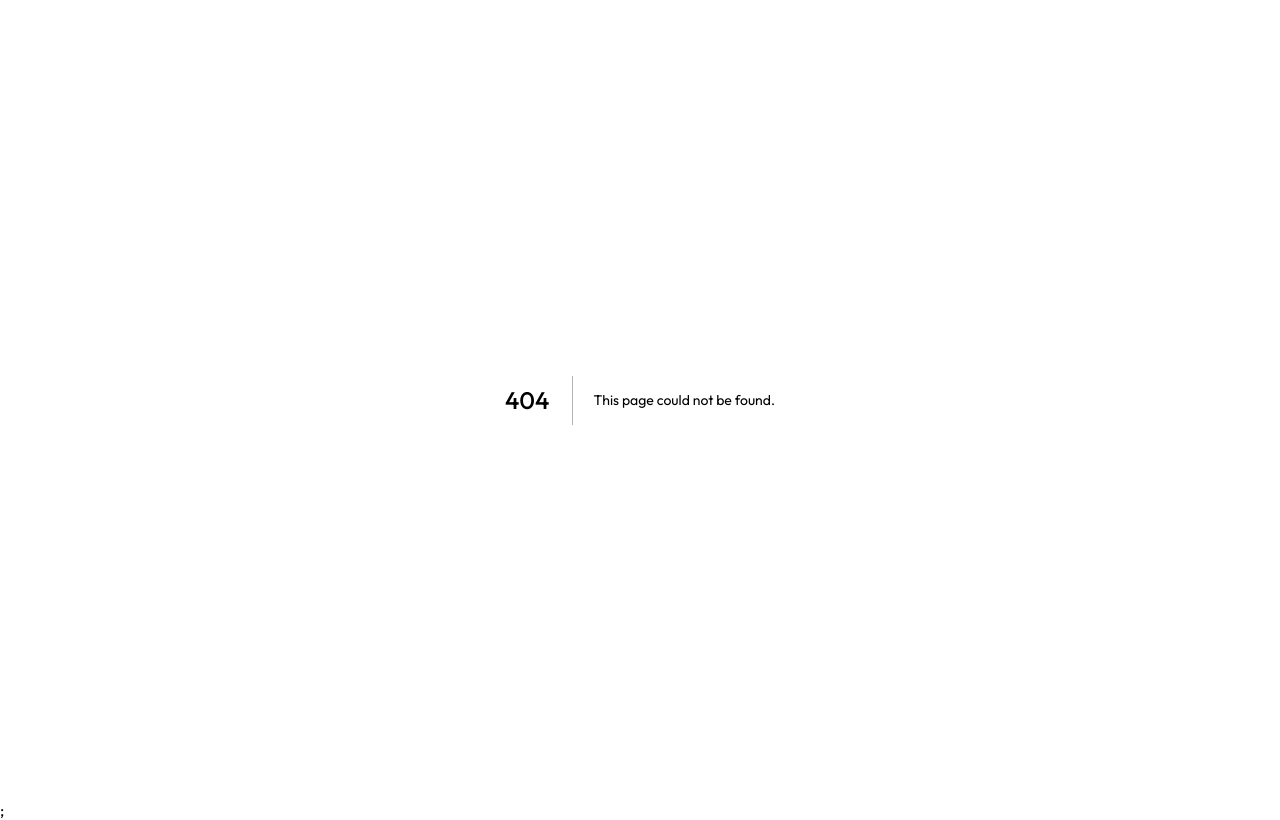
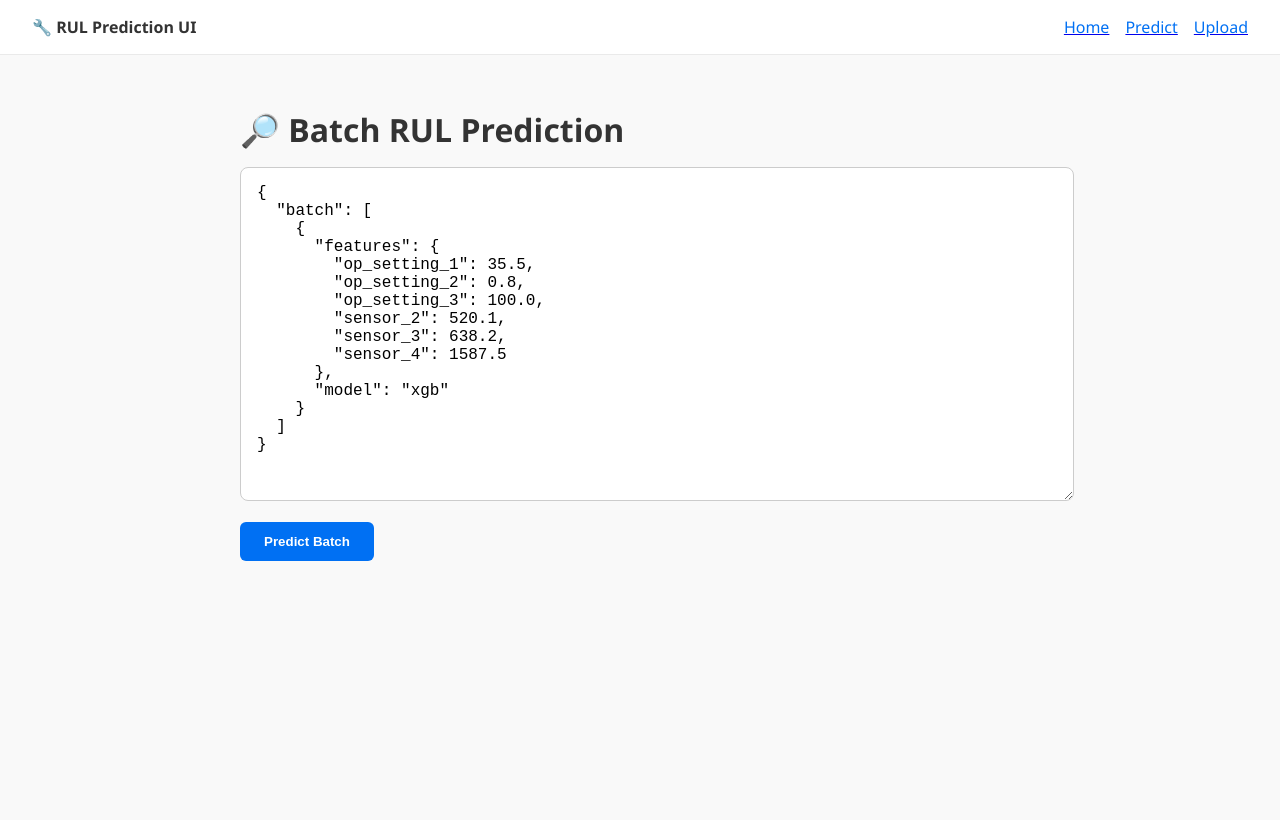
Before and after one commit to Ajioz/RuLapp, a Next.js app in the folder client/: page /rul in a window 1280 px wide. Before the commit this address had no page. Built offline with nearby package versions, Linux system fonts and the light colour scheme; no server answers.

Commit message:
added more client compoenets

```diff
--- /dev/null
+++ b/client/components/ApiService.js
@@ -0,0 +1,46 @@
+// import axios from "axios";
+
+// const BASE_URL =
+//   process.env.NEXT_PUBLIC_API_BASE_URL || "http://localhost:8000";
+
+// export const uploadTrainingFile = (file) => {
+//   const formData = new FormData();
+//   formData.append("file", file);
+//   return axios.post(`${BASE_URL}/upload`, formData);
+// };
+
+// export const predictBatch = (payload) => {
+//   return axios.post(`${BASE_URL}/predict/batch`, payload);
+// };
+
+
+import axios from 'axios';
+
+const BASE_URL = process.env.NEXT_PUBLIC_API_BASE_URL || 'http://localhost:8000';
+
+export const uploadTrainingFile = (file) => {
+  const formData = new FormData();
+  formData.append('file', file);
+  return axios.post(`${BASE_URL}/upload`, formData);
+};
+
+export const predictBatch = (payload) => {
+  return axios.post(`${BASE_URL}/predict/batch`, payload);
+};
+
+export const predictSingle = (features, model = 'xgb') => {
+  return axios.post(`${BASE_URL}/predict`, { features, model });
+};
+
+export const downloadPredictionCSV = (data) => {
+  const blob = new Blob([data], { type: 'text/csv' });
+  const url = window.URL.createObjectURL(blob);
+  const link = document.createElement('a');
+  link.href = url;
+  link.setAttribute('download', 'rul_predictions.csv');
+  document.body.appendChild(link);
+  link.click();
+  document.body.removeChild(link);
+};
+
+// Add any additional utilities here as needed
--- /dev/null
+++ b/client/components/Layout.js
@@ -0,0 +1,46 @@
+import Link from "next/link";
+import styled from "styled-components";
+
+const Nav = styled.nav`
+  background-color: #fff;
+  padding: 1rem 2rem;
+  border-bottom: 1px solid #eaeaea;
+  display: flex;
+  justify-content: space-between;
+  align-items: center;
+`;
+
+const NavLink = styled.a`
+  margin-left: 1rem;
+  color: #0070f3;
+  cursor: pointer;
+  font-weight: 500;
+  text-decoration: none;
+  &:hover {
+    text-decoration: underline;
+  }
+`;
+
+export default function Layout({ children }) {
+  return (
+    <>
+      <Nav>
+        <div>
+          <strong>🔧 RUL Prediction UI</strong>
+        </div>
+        <div>
+          <Link href="/" passHref>
+            <NavLink>Home</NavLink>
+          </Link>
+          <Link href="/rul" passHref>
+            <NavLink>Predict</NavLink>
+          </Link>
+          <Link href="/upload" passHref>
+            <NavLink>Upload</NavLink>
+          </Link>
+        </div>
+      </Nav>
+      <main>{children}</main>
+    </>
+  );
+}
--- /dev/null
+++ b/client/components/StyledComponents.js
@@ -0,0 +1,54 @@
+import styled, { createGlobalStyle } from "styled-components";
+
+export const GlobalStyle = createGlobalStyle`
+  body {
+    margin: 0;
+    padding: 0;
+    font-family: 'Segoe UI', sans-serif;
+    background-color: #f9f9f9;
+    color: #333;
+  }
+`;
+
+export const Container = styled.div`
+  padding: 2rem;
+  max-width: 800px;
+  margin: 0 auto;
+`;
+
+export const Title = styled.h1`
+  font-size: 2rem;
+  margin-bottom: 1rem;
+`;
+
+export const InputArea = styled.textarea`
+  width: 100%;
+  height: 300px;
+  padding: 1rem;
+  font-size: 1rem;
+  border: 1px solid #ccc;
+  border-radius: 8px;
+  margin-bottom: 1rem;
+`;
+
+export const Button = styled.button`
+  background-color: #0070f3;
+  color: white;
+  padding: 0.75rem 1.5rem;
+  border: none;
+  border-radius: 6px;
+  cursor: pointer;
+  font-weight: bold;
+  transition: 0.2s ease;
+  &:hover {
+    background-color: #0059c1;
+  }
+`;
+
+export const Output = styled.pre`
+  background: #f5f5f5;
+  padding: 1rem;
+  border-radius: 8px;
+  margin-top: 1.5rem;
+  white-space: pre-wrap;
+`;
--- a/client/pages/_app.js
+++ b/client/pages/_app.js
@@ -1,22 +1,17 @@
-import "@/styles/globals.css";
-import { useEffect, useState } from "react";
-import Preloader from "@/components/Preloader";
+import { GlobalStyle } from "../components/StyledComponents";
+import { ToastContainer } from "react-toastify";
+import "react-toastify/dist/ReactToastify.css";
 
 export default function App({ Component, pageProps }) {
-  const [isLoading, setIsLoading] = useState(true);
-
-  useEffect(() => {
-    const timer = setTimeout(() => setIsLoading(false), 1000); // 1 second delay
-    return () => clearTimeout(timer);
-  }, []);
-
-  if (isLoading) {
-    return <Preloader />;
-  }
-
   return (
     <>
-      <Component {...pageProps} />;
+      <GlobalStyle />
+      <ToastContainer
+        position="top-right"
+        autoClose={5000}
+        hideProgressBar={false}
+      />
+      <Component {...pageProps} />
     </>
   );
 }
--- /dev/null
+++ b/client/pages/rul.js
@@ -0,0 +1,61 @@
+import React, { useState } from "react";
+import Layout from "../components/Layout";
+import {
+  Container,
+  Title,
+  InputArea,
+  Button,
+  Output,
+} from "../components/StyledComponents";
+import { predictBatch } from "../components/ApiService";
+import { toast } from "react-toastify";
+
+export default function RulBatchPredictPage() {
+  const [jsonInput, setJsonInput] = useState(`{
+  "batch": [
+    {
+      "features": {
+        "op_setting_1": 35.5,
+        "op_setting_2": 0.8,
+        "op_setting_3": 100.0,
+        "sensor_2": 520.1,
+        "sensor_3": 638.2,
+        "sensor_4": 1587.5
+      },
+      "model": "xgb"
+    }
+  ]
+}`);
+  const [result, setResult] = useState("");
+  const [loading, setLoading] = useState(false);
+
+  const handleSubmit = async () => {
+    try {
+      setLoading(true);
+      const response = await predictBatch(JSON.parse(jsonInput));
+      setResult(JSON.stringify(response.data, null, 2));
+      toast.success("✅ Prediction successful");
+    } catch (error) {
+      setResult(error?.response?.data?.detail || "Something went wrong");
+      toast.error("❌ Prediction failed");
+    } finally {
+      setLoading(false);
+    }
+  };
+
+  return (
+    <Layout>
+      <Container>
+        <Title>🔎 Batch RUL Prediction</Title>
+        <InputArea
+          value={jsonInput}
+          onChange={(e) => setJsonInput(e.target.value)}
+        />
+        <Button onClick={handleSubmit} disabled={loading}>
+          {loading ? "Predicting..." : "Predict Batch"}
+        </Button>
+        {result && <Output>{result}</Output>}
+      </Container>
+    </Layout>
+  );
+}
```
Also changed, not shown: client/package.json (+8 -5 lines), client/pages/index.js (+14 -19 lines), client/pages/predict.js (added, +72 -0 lines), client/pages/upload.js (added, +48 -0 lines), 1 other file (tests, documents, lock files or other folders).
